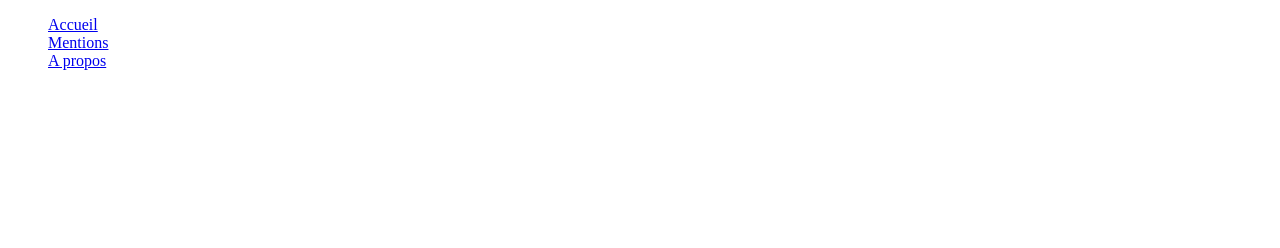
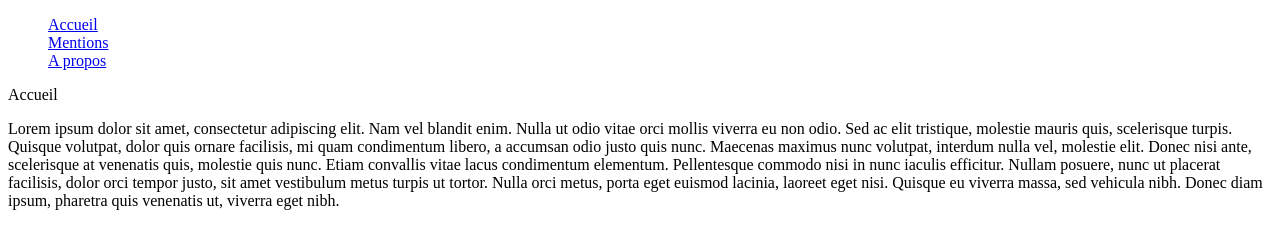
Before and after one commit to patrick-tarnaud/js, a plain HTML site: page index.html in a window 1280 px wide. Both pictures are taken after a click on the link "Accueil". Drawn offline with Linux system fonts and the light colour scheme.

Commit message:
ajour activation

```diff
--- a/index.html
+++ b/index.html
@@ -13,13 +13,13 @@
     </ul>
     <div class='tabs-content' >
       <div id='home' class='tab-content active'>
-        Lorem ipsum dolor sit amet, consectetur adipiscing elit. Nam vel blandit enim. Nulla ut odio vitae orci mollis viverra eu non odio. Sed ac elit tristique, molestie mauris quis, scelerisque turpis. Quisque volutpat, dolor quis ornare facilisis, mi quam condimentum libero, a accumsan odio justo quis nunc. Maecenas maximus nunc volutpat, interdum nulla vel, molestie elit. Donec nisi ante, scelerisque at venenatis quis, molestie quis nunc. Etiam convallis vitae lacus condimentum elementum. Pellentesque commodo nisi in nunc iaculis efficitur. Nullam posuere, nunc ut placerat facilisis, dolor orci tempor justo, sit amet vestibulum metus turpis ut tortor. Nulla orci metus, porta eget euismod lacinia, laoreet eget nisi. Quisque eu viverra massa, sed vehicula nibh. Donec diam ipsum, pharetra quis venenatis ut, viverra eget nibh.
+        <p>Accueil</p>Lorem ipsum dolor sit amet, consectetur adipiscing elit. Nam vel blandit enim. Nulla ut odio vitae orci mollis viverra eu non odio. Sed ac elit tristique, molestie mauris quis, scelerisque turpis. Quisque volutpat, dolor quis ornare facilisis, mi quam condimentum libero, a accumsan odio justo quis nunc. Maecenas maximus nunc volutpat, interdum nulla vel, molestie elit. Donec nisi ante, scelerisque at venenatis quis, molestie quis nunc. Etiam convallis vitae lacus condimentum elementum. Pellentesque commodo nisi in nunc iaculis efficitur. Nullam posuere, nunc ut placerat facilisis, dolor orci tempor justo, sit amet vestibulum metus turpis ut tortor. Nulla orci metus, porta eget euismod lacinia, laoreet eget nisi. Quisque eu viverra massa, sed vehicula nibh. Donec diam ipsum, pharetra quis venenatis ut, viverra eget nibh.
       </div>
       <div id='mentions' class='tab-content'>
-        Cras mattis aliquam tortor, non facilisis libero. Donec venenatis eget quam vitae elementum. Nam nec mauris dui. In et turpis aliquet, condimentum leo vitae, laoreet ipsum. Etiam sodales tempor magna, nec venenatis sem ultricies sed. Nulla at nunc turpis. Curabitur erat nibh, cursus gravida turpis non, ultrices porttitor orci. Vestibulum eget augue fringilla, ultrices elit at, dignissim leo. In lacinia accumsan eros, elementum tristique nisl pharetra ac. Vestibulum quis odio ac ligula tristique hendrerit. Etiam et iaculis enim, nec luctus ipsum.
+        <p>Mentions</p>Cras mattis aliquam tortor, non facilisis libero. Donec venenatis eget quam vitae elementum. Nam nec mauris dui. In et turpis aliquet, condimentum leo vitae, laoreet ipsum. Etiam sodales tempor magna, nec venenatis sem ultricies sed. Nulla at nunc turpis. Curabitur erat nibh, cursus gravida turpis non, ultrices porttitor orci. Vestibulum eget augue fringilla, ultrices elit at, dignissim leo. In lacinia accumsan eros, elementum tristique nisl pharetra ac. Vestibulum quis odio ac ligula tristique hendrerit. Etiam et iaculis enim, nec luctus ipsum.
       </div>
       <div id='about' class='tab-content'>
-        Nunc ut mauris ac nunc aliquet blandit. Pellentesque porttitor iaculis lectus, eu lacinia quam accumsan ut. Proin consequat accumsan tempor. Suspendisse eleifend vehicula eleifend. Suspendisse eu lectus nec velit faucibus iaculis. Mauris gravida, tellus et facilisis lobortis, dolor risus lacinia ex, vitae tempus lacus elit lacinia urna. Class aptent taciti sociosqu ad litora torquent per conubia nostra, per inceptos himenaeos. Quisque in cursus leo. In ut lobortis purus. Sed nec metus in nisl dapibus semper.
+        <p>A propos</p>Nunc ut mauris ac nunc aliquet blandit. Pellentesque porttitor iaculis lectus, eu lacinia quam accumsan ut. Proin consequat accumsan tempor. Suspendisse eleifend vehicula eleifend. Suspendisse eu lectus nec velit faucibus iaculis. Mauris gravida, tellus et facilisis lobortis, dolor risus lacinia ex, vitae tempus lacus elit lacinia urna. Class aptent taciti sociosqu ad litora torquent per conubia nostra, per inceptos himenaeos. Quisque in cursus leo. In ut lobortis purus. Sed nec metus in nisl dapibus semper.
       </div>
     </div>
   <script src="tabs.js"></script>
--- a/tabs.js
+++ b/tabs.js
@@ -1,16 +1,19 @@
-const afficherTabContent = function(e) {
-  console.log('afficherTabContent()')
-  const tabContentActive = document.querySelector('.tab-content.active')
-  console.log(tabContentActive)
-  tabContentActive.className='tab-content'
+const afficherTabContent = function(a) {
+  // div est le composant Onglet (tabs + tabs-content)
+  const div = a.parentNode.parentNode.parentNode
 
-  /* const href = this.getAttribute('href')
-  const tabActive = document.querySelector('href') */
+  // le tab-content activé actuellement est desactivé
+  const tabContentActive = div.querySelector('.tab-content.active')
+  tabContentActive.classList.remove('active')
+
+  // le tab-content correspondant au a cliqué est activé
+  const href = a.getAttribute('href')
+  const tabContentAActiver = div.querySelector(href)
+  tabContentAActiver.classList.add('active')
 }
 
-const tabs = document.querySelectorAll('.tabs li')
-for(let i=0; i<tabs.length; i++) {
-  let tab=tabs[i]
-  tab.addEventListener('click', function(e) { afficherTabContent(e) })
-
+const as = document.querySelectorAll('.tab a')
+for(let i=0; i<as.length; i++) {
+  let a=as[i]
+  a.addEventListener('click', function(e) { afficherTabContent(this) })
 }
```
